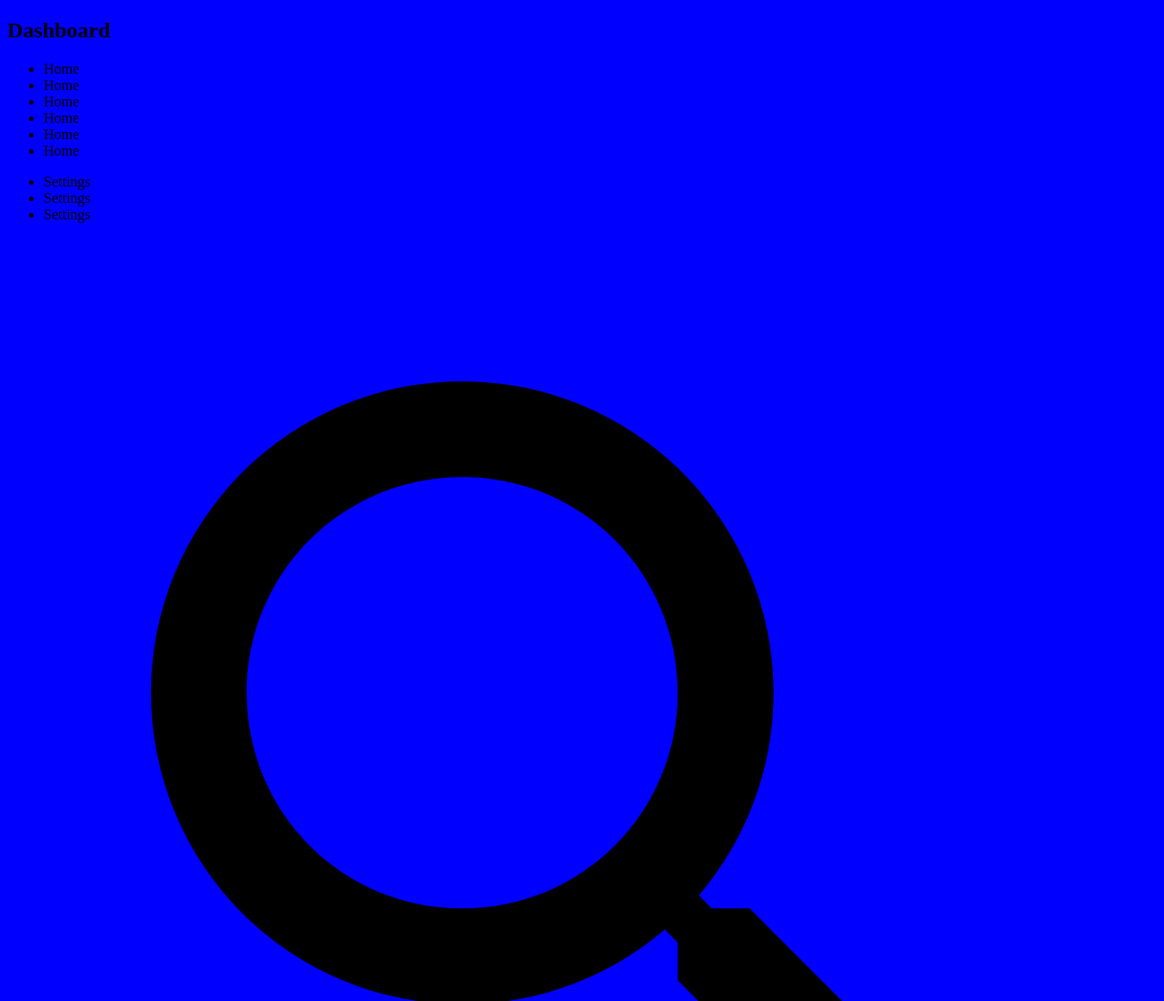
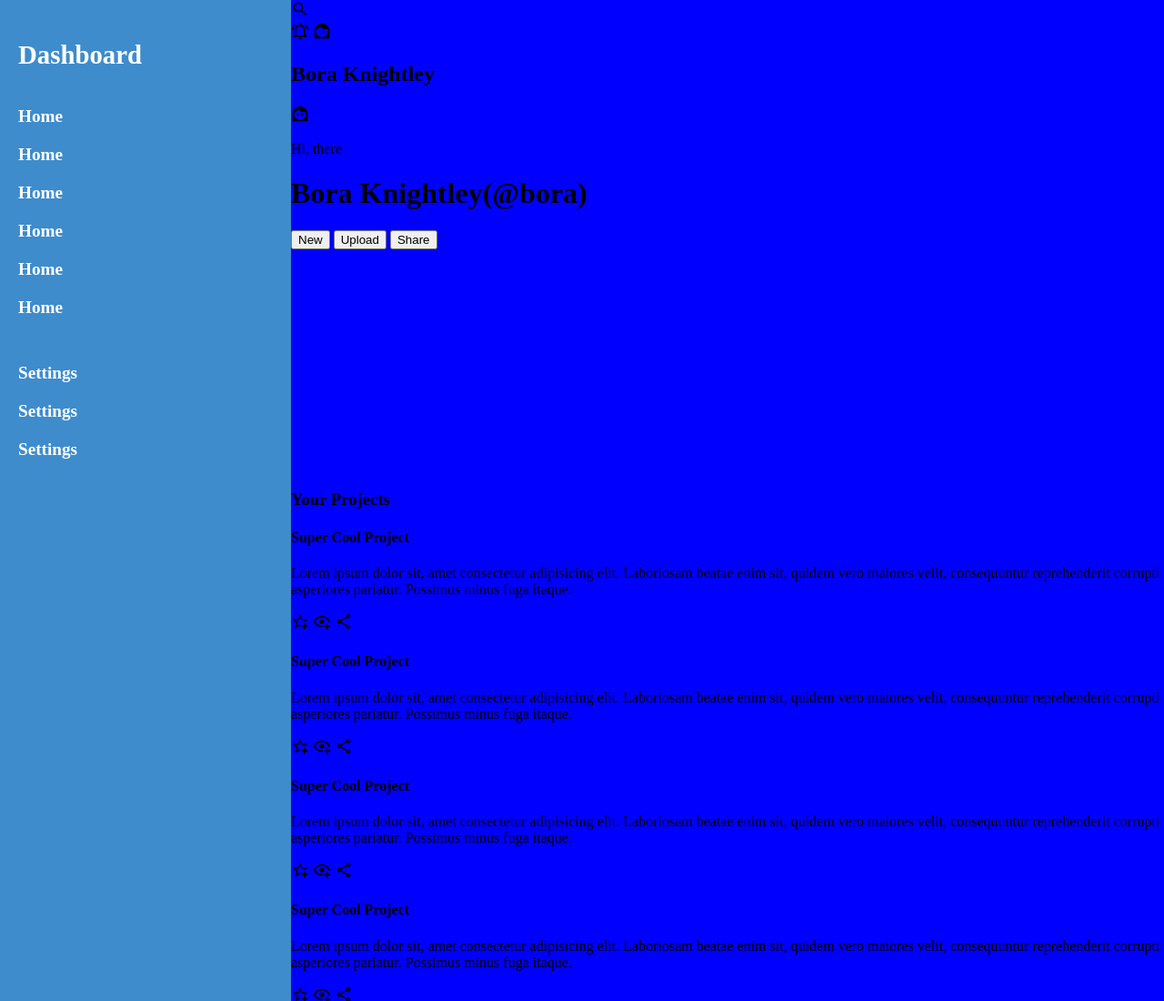
Before and after one commit to kriscodesstuff/admin-dashboard, a plain HTML site: page index.html in a window 1280 px wide. Shown: the top 1100 px of the page at 91% size. Drawn offline with Linux system fonts and the light colour scheme.

Commit message:
Finish dashboard layout

```diff
--- a/index.html
+++ b/index.html
@@ -9,7 +9,7 @@
 <body>
     <nav>
         <h1>Dashboard</h1>
-        <ul>
+        <ul class="first-ul">
             <li>Home</li>
             <li>Home</li>
             <li>Home</li>
--- a/styles.css
+++ b/styles.css
@@ -1,3 +1,53 @@
 body{
+    padding: 0;
+    margin: 0;
     background-color: blue;
+    display: grid;
+    grid-template:
+    1fr 1fr 1fr 1fr /1fr
+    1fr 1fr 1fr;
+    grid-template-areas:
+    "nav header-content header-content header-content"
+    "nav main main main"
+    "nav main main main"
+    "nav main main main"
 }
+
+img{
+    width: 20px;
+}
+
+ul{
+    list-style: none;
+    font-weight: bold;
+    padding: 0;
+    font-size: 1.2rem;
+}
+
+li{
+    margin-bottom: 20px;
+}
+
+nav{
+    grid-area: nav;
+    color: white;
+    padding: 20px;
+    background-color: rgb(62, 140, 204);
+  }
+
+nav h1{
+    margin-bottom: 40px;
+    font-size: 1.8rem;
+}
+
+.header-content{
+    grid-area: header-content;
+}
+
+main{
+    grid-area: main;
+}
+
+.first-ul{
+    margin-bottom: 50px;
+}
```
